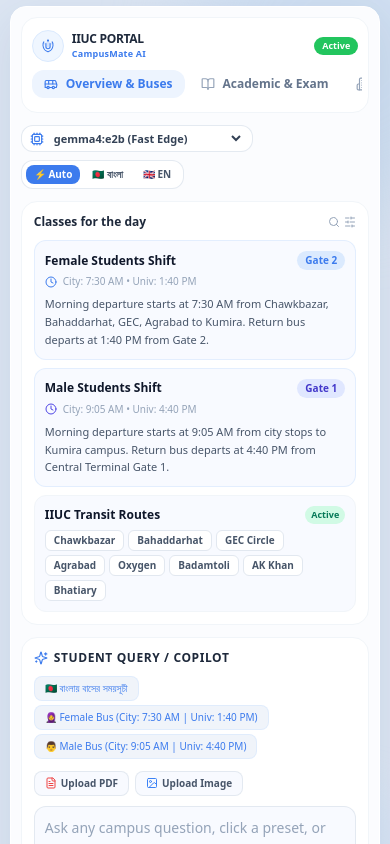
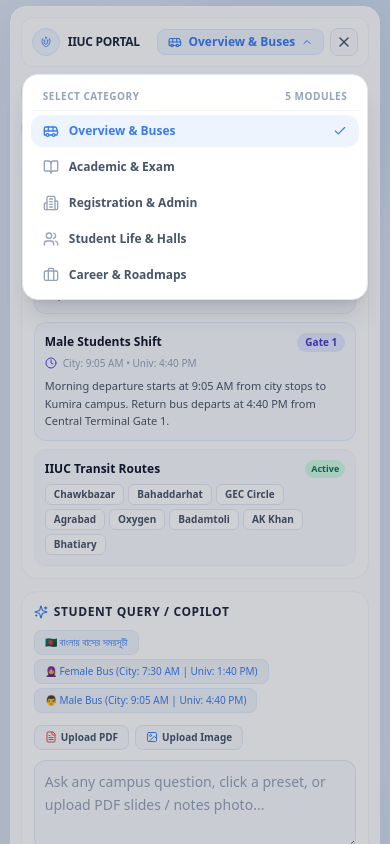
Before and after one commit to Ridwanulkarim/CampusMateAI, a React (Vite) app in the folder frontend/: page / in a window 390 px wide. Both pictures are taken after a click on the button "Overview & Buses". Shown: the top 844 px of the page. Built offline with nearby package versions, Linux system fonts and the light colour scheme.

Commit message:
feat: embed mobile category navigation into sleek 3-dot dropdown menu

```diff
--- a/frontend/src/App.jsx
+++ b/frontend/src/App.jsx
@@ -18,7 +18,10 @@
   Clock,
   FileText,
   Image,
-  Loader2
+  Loader2,
+  MoreVertical,
+  X,
+  ChevronDown
 } from 'lucide-react';
 
 const TABS = [
@@ -124,6 +127,7 @@
   const [model, setModel] = useState('gemma4:e2b');
   const [language, setLanguage] = useState('auto');
   const [voiceGender, setVoiceGender] = useState('female');
+  const [mobileMenuOpen, setMobileMenuOpen] = useState(false);
   const [input, setInput] = useState('');
   const [response, setResponse] = useState('');
   const [provider, setProvider] = useState('');
@@ -137,6 +141,9 @@
 
   const pdfInputRef = useRef(null);
   const imageInputRef = useRef(null);
+
+  const currentTab = TABS.find((t) => t.id === activeTab) || TABS[0];
+  const CurrentIcon = currentTab.icon;
 
   const handleFileUpload = async (e, type) => {
     const file = e.target.files?.[0];
@@ -318,35 +325,25 @@
       <div className="absolute top-1/2 -right-16 w-60 h-60 rounded-full bg-[#d0e0f5] opacity-40 blur-xl pointer-events-none" />
 
       <div className="w-full max-w-[98%] 2xl:max-w-[1680px] min-h-[95vh] bg-[#fbfcfe] rounded-2xl sm:rounded-[24px] shadow-[0_15px_45px_rgba(40,75,130,0.1)] border border-white p-2.5 sm:p-4 flex flex-col lg:flex-row gap-3 relative z-10 my-auto">
-        <aside className="w-full lg:w-48 shrink-0 bg-white rounded-2xl lg:rounded-[20px] p-2.5 sm:p-3 shadow-xs border border-slate-100 flex flex-col lg:gap-3 gap-2">
-          <div className="flex items-center justify-between lg:flex-col lg:text-center pt-0.5">
-            <div className="flex items-center gap-2 lg:flex-col">
-              <div className="w-8 h-8 sm:w-10 sm:h-10 rounded-full bg-blue-50 border border-blue-100 flex items-center justify-center text-[#3c7bed] shadow-xs">
-                <svg className="w-5 h-5 sm:w-7 sm:h-7" viewBox="0 0 48 48" fill="none" xmlns="http://www.w3.org/2000/svg">
+        <aside className="hidden lg:flex w-48 shrink-0 bg-white rounded-[20px] p-3 shadow-xs border border-slate-100 flex-col gap-3">
+          <div className="flex flex-col items-center text-center pt-0.5">
+            <div className="w-11 h-11 rounded-full bg-blue-50 border border-blue-100 flex items-center justify-center text-[#3c7bed] shadow-xs mb-1.5">
+              <svg className="w-7 h-7" viewBox="0 0 48 48" fill="none" xmlns="http://www.w3.org/2000/svg">
                 <path d="M24 6L28 16H39L30 22L33 32L24 26L15 32L18 22L9 16H20L24 6Z" fill="#3c7bed" opacity="0.15"/>
                 <path d="M14 14C11 18 11 27 16 33C19 36 24 38 24 38C24 38 29 36 32 33C37 27 37 18 34 14" stroke="#3c7bed" strokeWidth="2.5" strokeLinecap="round"/>
                 <path d="M19 18V26C19 28.5 21 30.5 24 30.5C27 30.5 29 28.5 29 26V18" stroke="#3c7bed" strokeWidth="2.5" strokeLinecap="round"/>
                 <circle cx="24" cy="11" r="2.5" fill="#3c7bed"/>
               </svg>
             </div>
-              <div className="text-left lg:text-center">
-                <span className="font-extrabold text-xs tracking-tight text-slate-800 block">
+            <span className="font-extrabold text-xs tracking-tight text-slate-800">
               IIUC PORTAL
             </span>
-                <span className="text-[9px] font-bold text-[#3c7bed] tracking-wide block">
+            <span className="text-[9px] font-bold text-[#3c7bed] tracking-wide">
               CampusMate AI
             </span>
           </div>
-            </div>
 
-            <div className="lg:hidden flex items-center gap-1.5">
-              <span className="bg-[#22c55e] text-white text-[9px] font-bold px-2 py-0.5 rounded-full shadow-2xs">
-                Active
-              </span>
-            </div>
-          </div>
-
-          <nav className="flex flex-row lg:flex-col gap-1 overflow-x-auto pb-1 lg:pb-0 scrollbar-none no-scrollbar -mx-1 px-1">
+          <nav className="flex flex-col gap-1">
             {TABS.map((tab) => {
               const Icon = tab.icon;
               const isActive = activeTab === tab.id;
@@ -357,19 +354,93 @@
                     setActiveTab(tab.id);
                     setError('');
                   }}
-                  className={`whitespace-nowrap shrink-0 flex items-center gap-2 px-3 py-1.5 lg:py-2 rounded-xl text-xs font-semibold transition-all text-left ${
+                  className={`flex items-center gap-2.5 px-3 py-2 rounded-xl text-xs font-semibold transition-all text-left ${
                     isActive
                       ? 'bg-[#edf4fe] text-[#3c7bed] shadow-2xs font-bold'
                       : 'text-slate-500 hover:text-slate-800 hover:bg-slate-50'
                   }`}
                 >
                   <Icon className={`w-3.5 h-3.5 shrink-0 ${isActive ? 'text-[#3c7bed]' : 'text-slate-400'}`} />
-                  <span>{tab.label}</span>
+                  <span className="truncate">{tab.label}</span>
                 </button>
               );
             })}
           </nav>
         </aside>
+
+        <div className="lg:hidden flex items-center justify-between bg-white rounded-xl p-2.5 shadow-xs border border-slate-100 relative">
+          <div className="flex items-center gap-2">
+            <div className="w-7 h-7 rounded-full bg-blue-50 border border-blue-100 flex items-center justify-center text-[#3c7bed] shadow-xs">
+              <svg className="w-4 h-4" viewBox="0 0 48 48" fill="none" xmlns="http://www.w3.org/2000/svg">
+                <path d="M24 6L28 16H39L30 22L33 32L24 26L15 32L18 22L9 16H20L24 6Z" fill="#3c7bed" opacity="0.15"/>
+                <path d="M14 14C11 18 11 27 16 33C19 36 24 38 24 38C24 38 29 36 32 33C37 27 37 18 34 14" stroke="#3c7bed" strokeWidth="2.5" strokeLinecap="round"/>
+                <path d="M19 18V26C19 28.5 21 30.5 24 30.5C27 30.5 29 28.5 29 26V18" stroke="#3c7bed" strokeWidth="2.5" strokeLinecap="round"/>
+                <circle cx="24" cy="11" r="2.5" fill="#3c7bed"/>
+              </svg>
+            </div>
+            <span className="font-extrabold text-xs tracking-tight text-slate-800">
+              IIUC PORTAL
+            </span>
+          </div>
+
+          <div className="flex items-center gap-1.5">
+            <button
+              onClick={() => setMobileMenuOpen(!mobileMenuOpen)}
+              className="flex items-center gap-1.5 bg-[#edf4fe] text-[#3c7bed] px-2.5 py-1 rounded-lg text-xs font-bold border border-blue-100 shadow-2xs"
+            >
+              <CurrentIcon className="w-3.5 h-3.5" />
+              <span className="max-w-[120px] truncate">{currentTab.label}</span>
+              <ChevronDown className={`w-3 h-3 transition-transform ${mobileMenuOpen ? 'rotate-180' : ''}`} />
+            </button>
+
+            <button
+              onClick={() => setMobileMenuOpen(!mobileMenuOpen)}
+              className="w-7 h-7 rounded-lg bg-slate-50 hover:bg-slate-100 border border-slate-200 flex items-center justify-center text-slate-700 shadow-2xs"
+            >
+              {mobileMenuOpen ? <X className="w-4 h-4 text-slate-600" /> : <MoreVertical className="w-4 h-4 text-slate-600" />}
+            </button>
+          </div>
+
+          {mobileMenuOpen && (
+            <>
+              <div
+                onClick={() => setMobileMenuOpen(false)}
+                className="fixed inset-0 bg-slate-900/20 backdrop-blur-2xs z-40"
+              />
+              <div className="absolute top-full left-0 right-0 mt-2 bg-white rounded-2xl p-2 shadow-xl border border-slate-200 z-50 flex flex-col gap-1 animate-in fade-in slide-in-from-top-2 duration-150">
+                <div className="px-3 py-1.5 text-[10px] font-bold text-slate-400 uppercase tracking-wider border-b border-slate-100 flex items-center justify-between">
+                  <span>Select Category</span>
+                  <span>5 Modules</span>
+                </div>
+                {TABS.map((tab) => {
+                  const Icon = tab.icon;
+                  const isActive = activeTab === tab.id;
+                  return (
+                    <button
+                      key={tab.id}
+                      onClick={() => {
+                        setActiveTab(tab.id);
+                        setMobileMenuOpen(false);
+                        setError('');
+                      }}
+                      className={`flex items-center justify-between px-3 py-2 rounded-xl text-xs font-semibold transition-all text-left ${
+                        isActive
+                          ? 'bg-[#edf4fe] text-[#3c7bed] font-bold shadow-2xs'
+                          : 'text-slate-600 hover:bg-slate-50'
+                      }`}
+                    >
+                      <div className="flex items-center gap-2.5">
+                        <Icon className={`w-4 h-4 ${isActive ? 'text-[#3c7bed]' : 'text-slate-400'}`} />
+                        <span>{tab.label}</span>
+                      </div>
+                      {isActive && <Check className="w-3.5 h-3.5 text-[#3c7bed]" />}
+                    </button>
+                  );
+                })}
+              </div>
+            </>
+          )}
+        </div>
 
         <main className="flex-1 flex flex-col gap-3 min-w-0">
           <header className="flex flex-col sm:flex-row sm:items-center justify-between gap-2">
```
Lines whose indentation alone changed are shown as unchanged.
